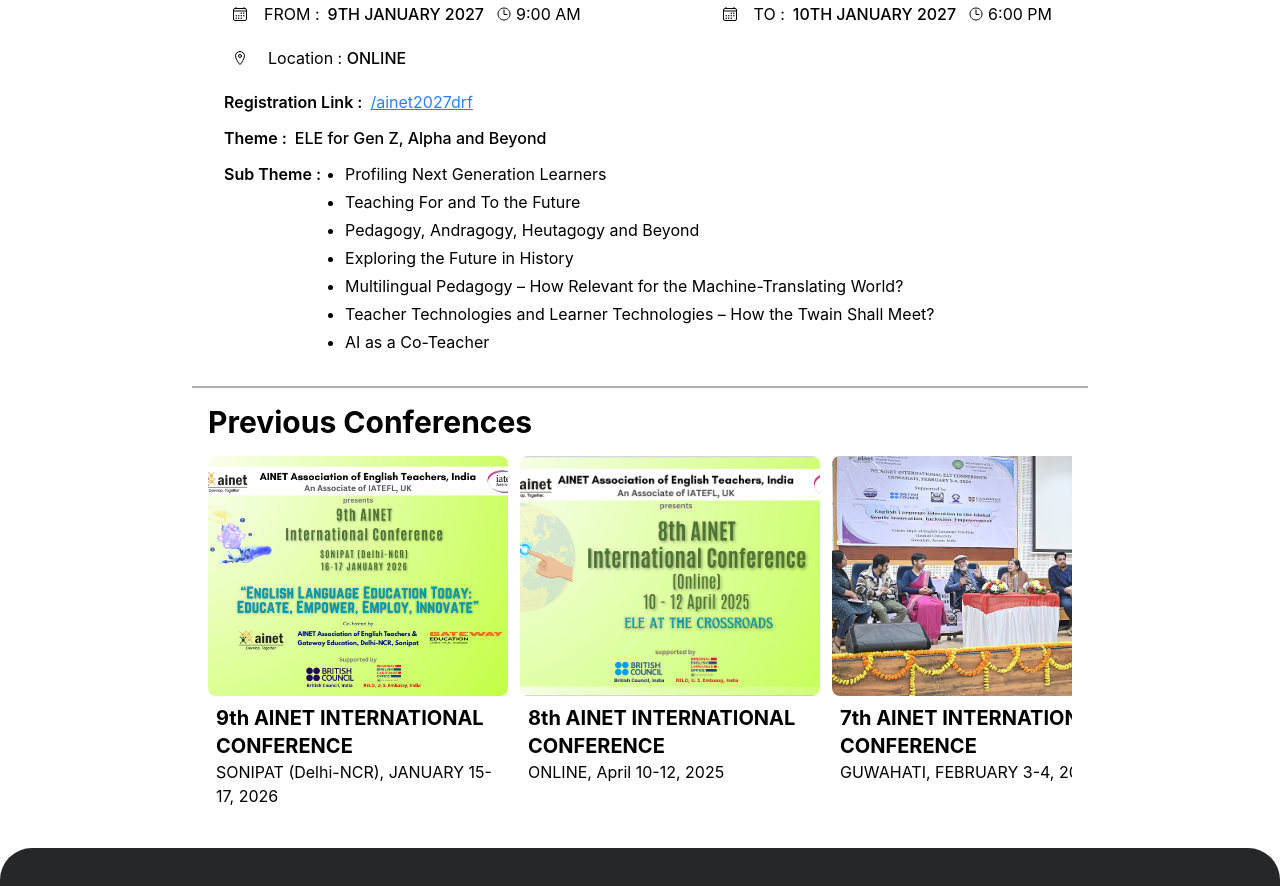
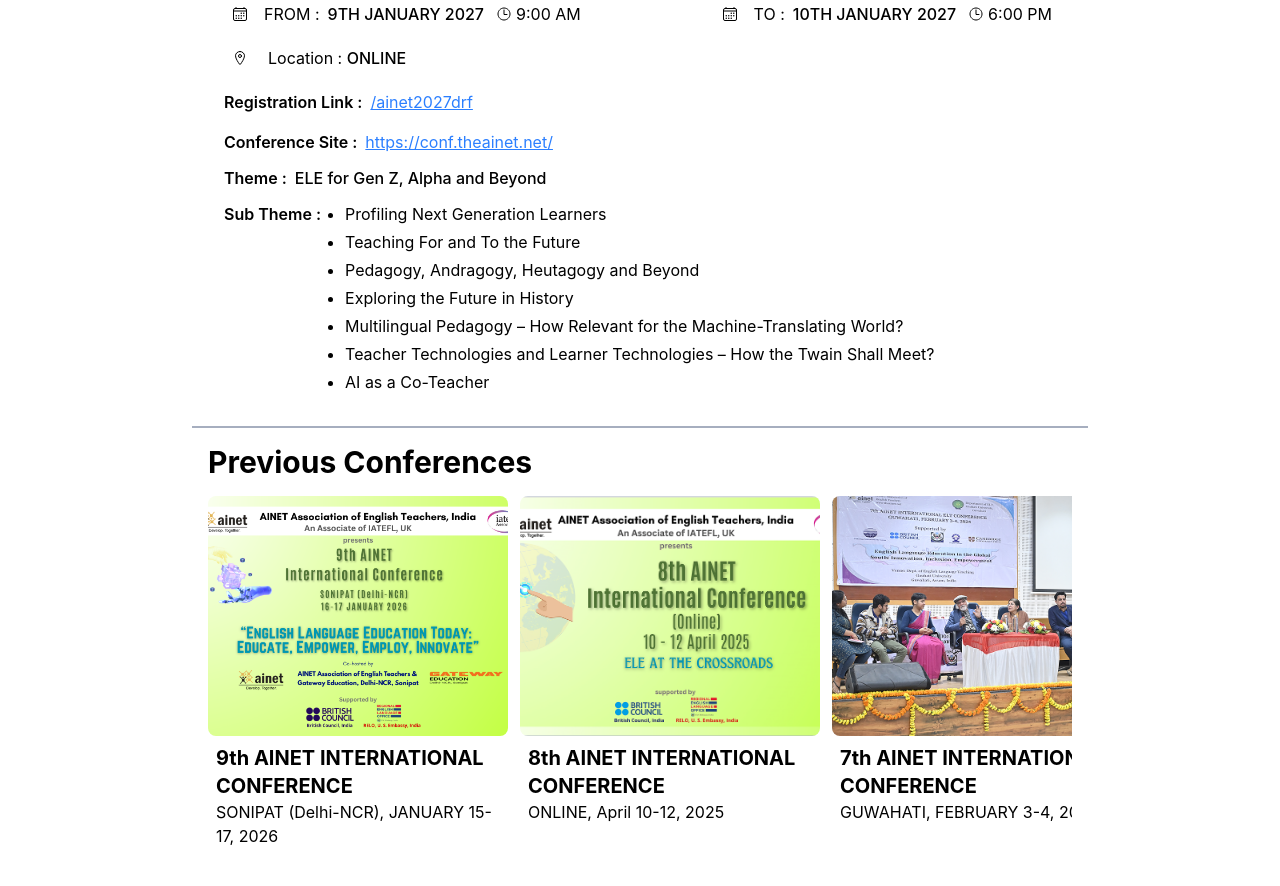
Before and after one commit to yadavswapnil25/AINET2-Web, a React (Vite) app: page /Conference in a window 1280 px wide. Shown: the part 1640-2526 px from the top of the page. Built offline with nearby package versions, Linux system fonts and the light colour scheme; no server answers.

Commit message:
Add conference site link to conference details

```diff
--- a/src/Pages/Conference.jsx
+++ b/src/Pages/Conference.jsx
@@ -114,6 +114,7 @@ export default function ConferencePage() {
             endTime: "6:00 PM",
             location: "ONLINE",
             registrationLink: "/ainet2027drf",
+            conferenceSite: "https://conf.theainet.net/",
             theme: "ELE for Gen Z, Alpha and Beyond",
             fullTitle: "10th AINET International Conference 2027 (Online), 9 - 10 January 2027"
         },
@@ -289,6 +290,14 @@ export default function ConferencePage() {
                                     </a>
                                 </div>
                             </div>
+                             <div className="mt-4">
+                                <div className="flex items-center">
+                                    <span className="text-black font-semibold mr-2">Conference Site :</span>
+                                    <a href={conferenceData.details.conferenceSite} target="_blank" rel="noopener noreferrer" className="text-blue-500 underline">
+                                        {conferenceData.details.conferenceSite}
+                                    </a>
+                                </div>
+                            </div>
 
                             {/* Theme */}
                             <div className="mt-3">
```
